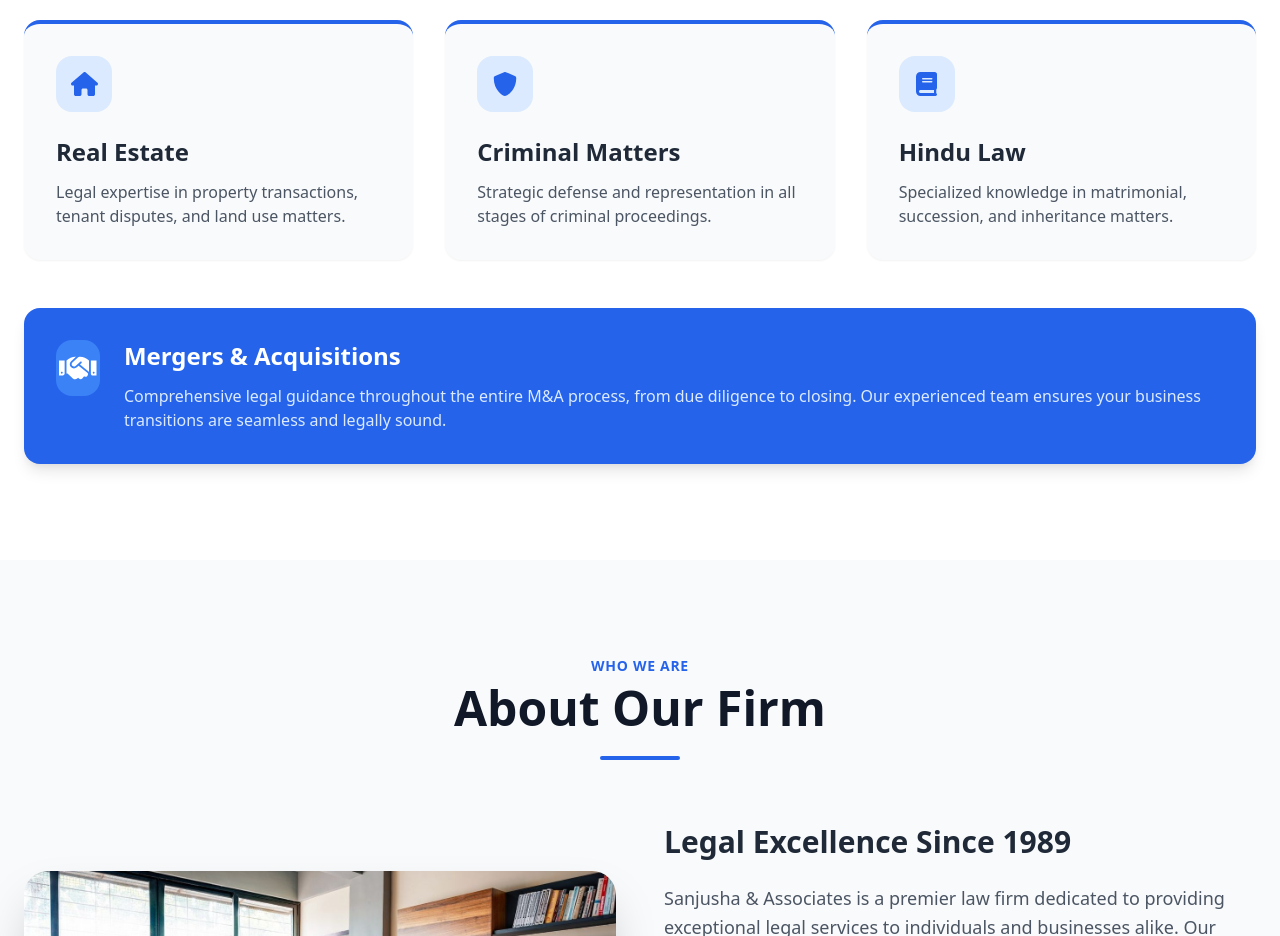
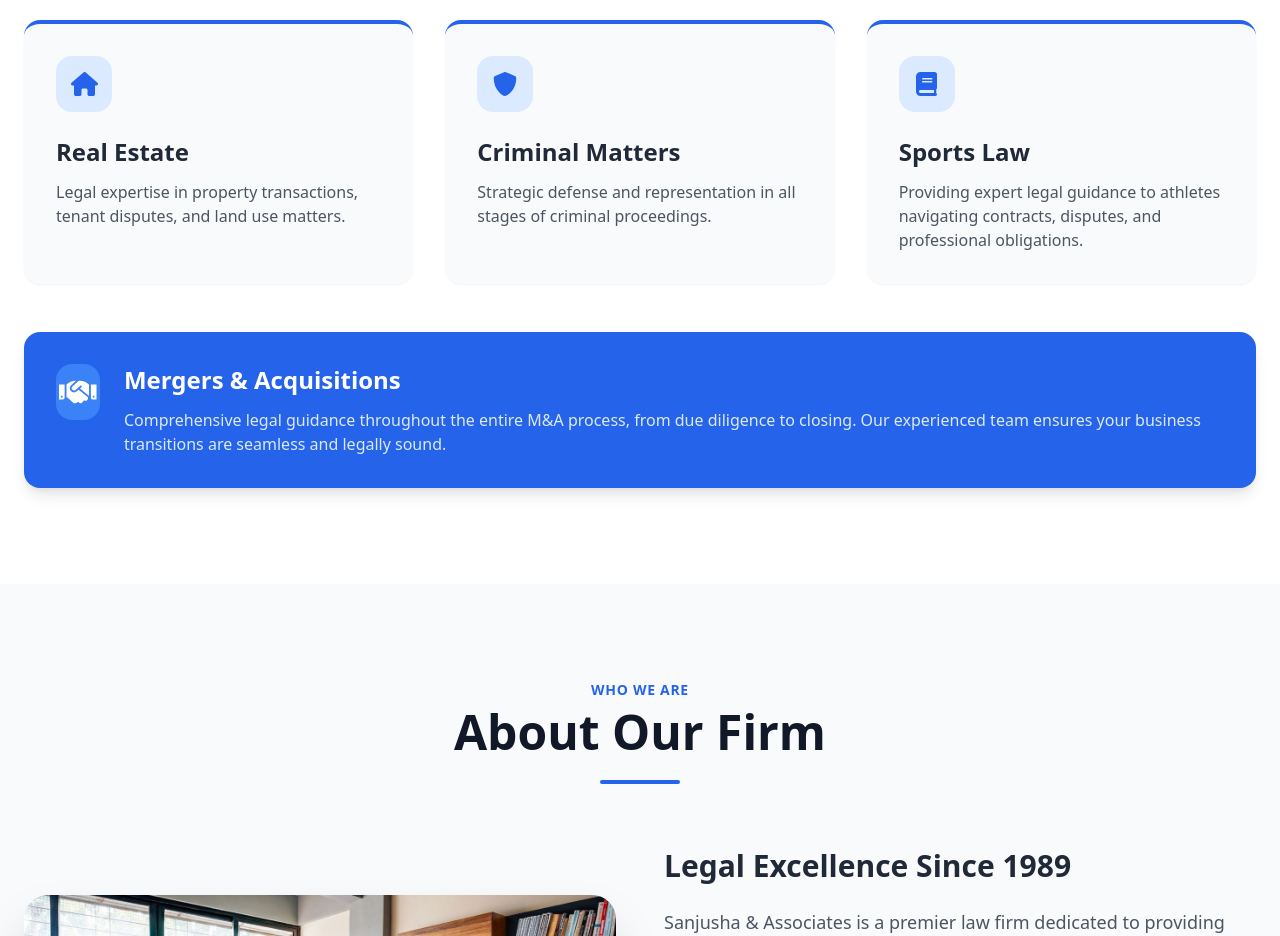
Before and after one commit to Sanjusha107/SANJUSHA-ASSOCIATION, a plain HTML site: page index.html in a window 1280 px wide. Shown: the part 1340-2276 px from the top of the page. Drawn offline with nearby package versions, Linux system fonts and the light colour scheme.

Commit message:
Replace 'Hindu Law' section with 'Sports Law'

```diff
--- a/index.html
+++ b/index.html
@@ -154,8 +154,8 @@
           <div class="w-14 h-14 bg-blue-100 rounded-2xl flex items-center justify-center mb-6">
             <i class="fas fa-book text-2xl text-blue-600"></i>
           </div>
-          <h3 class="text-2xl font-semibold text-gray-800 mb-3">Hindu Law</h3>
-          <p class="text-gray-600">Specialized knowledge in matrimonial, succession, and inheritance matters.</p>
+          <h3 class="text-2xl font-semibold text-gray-800 mb-3">Sports Law</h3>
+          <p class="text-gray-600">Providing expert legal guidance to athletes navigating contracts, disputes, and professional obligations.</p>
         </div>
       </div>
 
```
